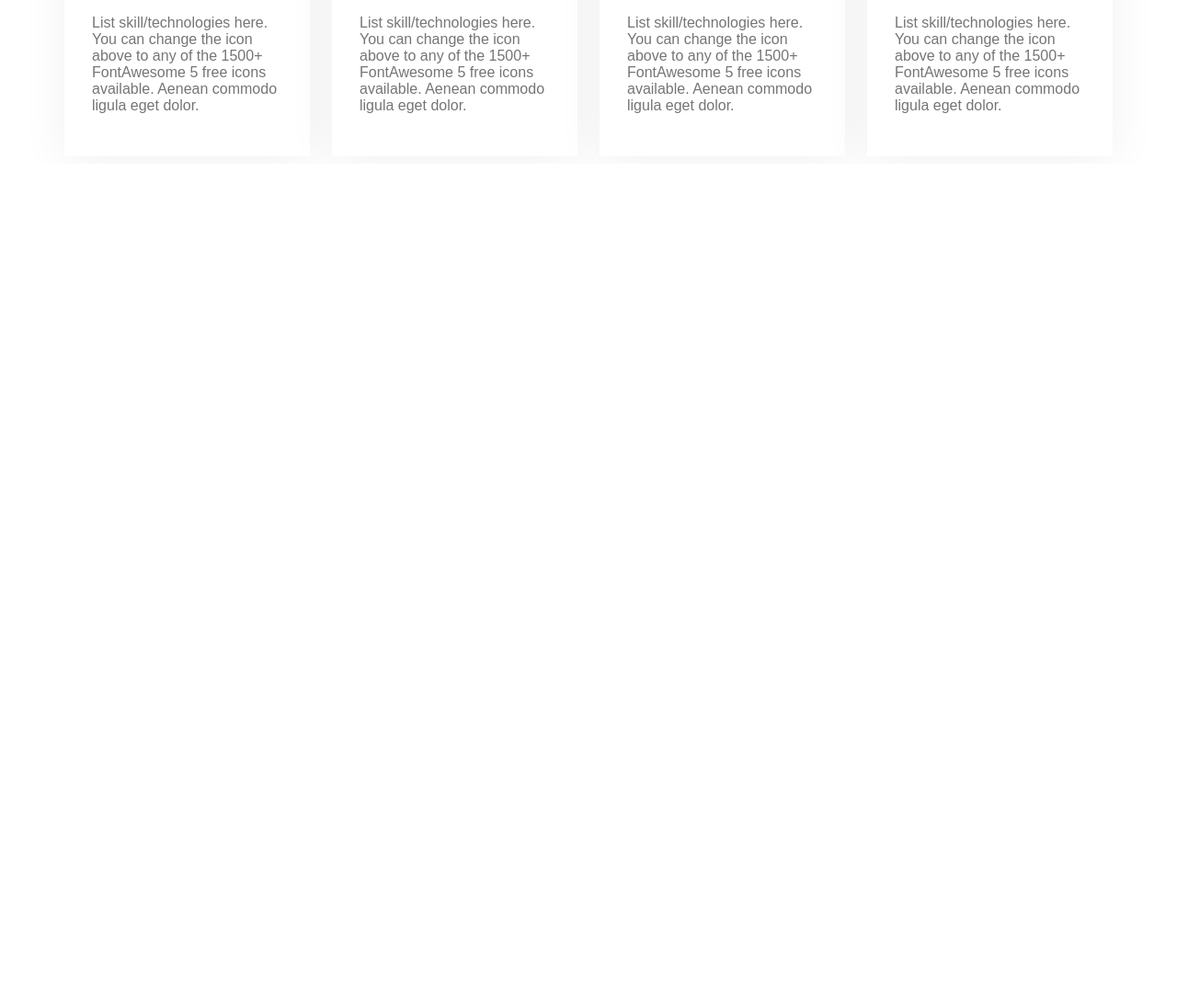
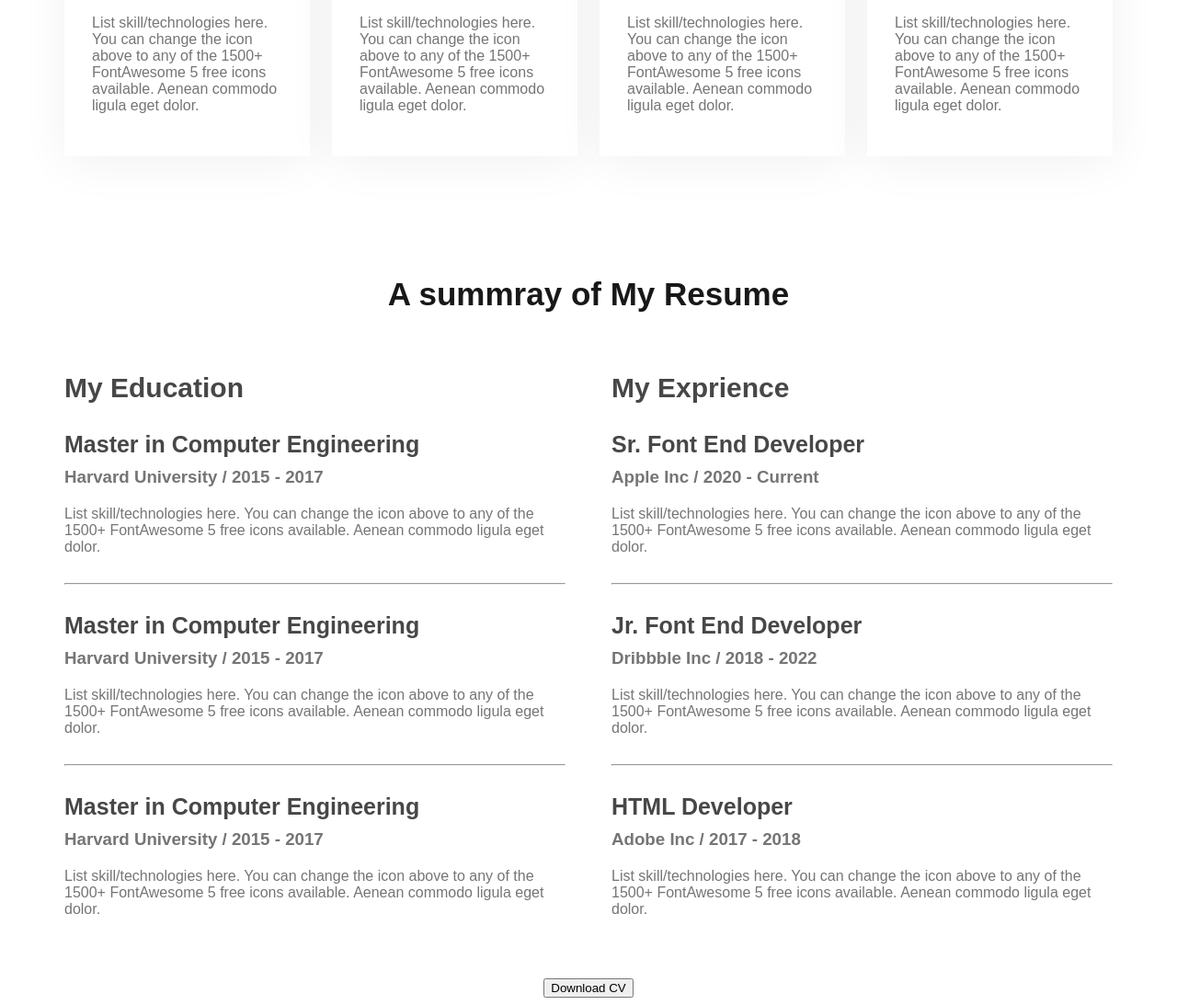
Before and after one commit to rafsan0079/Web-Developer1, a plain HTML site: page index.html in a window 1280 px wide. Shown: the part 1888-2981 px from the top of the page at 92% size. Before the commit the page ends 2066 px from the top, so only its background shows below. Drawn offline with Linux system fonts and the light colour scheme.

Commit message:
resume section added

```diff
--- a/index.html
+++ b/index.html
@@ -96,7 +96,69 @@
                 </div>
 
              </div>
+         <section>
+            <h3 class="section-title">A summray  of My Resume </h3>
+            <div class="resume-container">
+                <div class="resume-column">
+                    <h3 class="resume-column-title">My Education</h3>
+                    <div class="resume-item">
+                       <h2 class="resume-item-title">Master in Computer Engineering</h2>
+                       <h3 class="resume-item-institution">Harvard University / 2015 - 2017</h3>
+                       <p class="resume-item-description">List skill/technologies here. You can change the icon above
+                        to any of the 1500+ FontAwesome 5 free icons available. Aenean commodo ligula eget dolor.</p>
 
+                    </div>
+                    <hr>
+                    <div class="resume-item">
+                       <h2 class="resume-item-title">Master in Computer Engineering</h2>
+                       <h3 class="resume-item-institution">Harvard University / 2015 - 2017</h3>
+                       <p class="resume-item-description">List skill/technologies here. You can change the icon above
+                        to any of the 1500+ FontAwesome 5 free icons available. Aenean commodo ligula eget dolor.</p>
+
+                    </div>
+                    <hr>
+                    <div class="resume-item">
+                       <h2 class="resume-item-title">Master in Computer Engineering</h2>
+                       <h3 class="resume-item-institution">Harvard University / 2015 - 2017</h3>
+                       <p class="resume-item-description">List skill/technologies here. You can change the icon above
+                        to any of the 1500+ FontAwesome 5 free icons available. Aenean commodo ligula eget dolor.</p>
+
+                    </div>
+                </div>
+                <div class="resume-column">
+                    <h3 class="resume-column-title">My Exprience</h3>
+                    <div class="resume-item">
+                        <h2 class="resume-item-title">Sr. Font End Developer</h2>
+                        <h3 class="resume-item-institution">Apple Inc / 2020 - Current</h3>
+                        <p class="resume-item-description">List skill/technologies here. You can change the icon above
+                            to any of the 1500+ FontAwesome 5 free icons available. Aenean commodo ligula eget dolor.</p>
+
+                     </div>
+                     <hr>
+
+                     <div class="resume-item">
+                        <h2 class="resume-item-title">Jr. Font End Developer</h2>
+                        <h3 class="resume-item-institution">Dribbble Inc / 2018 - 2022</h3>
+                        <p class="resume-item-description">List skill/technologies here. You can change the icon above
+                            to any of the 1500+ FontAwesome 5 free icons available. Aenean commodo ligula eget dolor.</p>
+
+                     </div>
+                     <hr>
+                     <div class="resume-item">
+                        <h2 class="resume-item-title">HTML Developer</h2>
+                        <h3 class="resume-item-institution">Adobe Inc / 2017 - 2018</h3>
+                        <p class="resume-item-description">List skill/technologies here. You can change the icon above
+                            to any of the 1500+ FontAwesome 5 free icons available. Aenean commodo ligula eget dolor.</p>
+
+                     </div>
+
+                </div>
+
+            </div>
+                <div class="download-cv">
+                    <button class="btn-cv">Download CV</button>
+                </div>
+         </section>
       </main>
 
      <footer>
--- a/styles/portfolio.css
+++ b/styles/portfolio.css
@@ -140,3 +140,32 @@ main section{
 .skill-description{
   color:#757575;
 }
+.resume-container{
+    display: flex;
+    gap: 50px;
+}
+.resume-column-title{
+    color:#474747;
+    font-size: 30px;
+    font-weight: 700;
+}
+.resume-item-title{
+    color: #474747;
+    font-size: 25px;
+    font-weight: 700;
+    margin-bottom: 10px;
+}
+.resume-item-institution{
+    margin-bottom: 20px;
+    margin-top: 0px;
+}
+.resume-item-description, .resume-item-institution{
+   color: #757575;
+}
+.resume-container hr{
+    margin:30px 0;
+}
+.download-cv{
+   text-align: center;
+   margin-top: 50px;
+}
```
